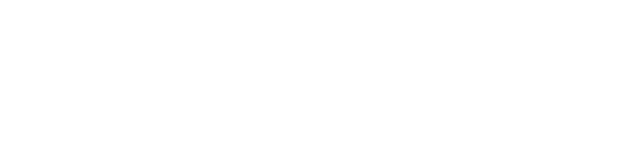
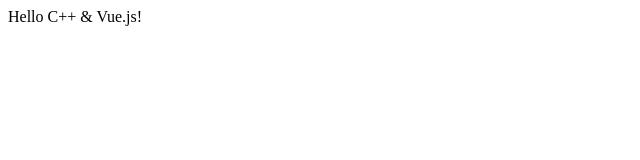
Before and after one commit to S-H-GAMELINKS/VueCpp, a Vue app: page assets/index.html in a window 1280 px wide. Shown: the whole page, without its empty margins (0-640 px from the left). Built offline with nearby package versions, Linux system fonts and the light colour scheme.

Commit message:
using index.js for vue.js

```diff
--- a/assets/index.html
+++ b/assets/index.html
@@ -1,5 +1,12 @@
 <html>
-<head>
-    <meta http-equiv="Content-Type" content="text/html; charset=UTF-8">
-</head>
+    <head>
+        <meta http-equiv="Content-Type" content="text/html; charset=UTF-8">
+    </head>
+    <body>
+        <div id="app">
+            {{message}}
+        </div>
+
+        <script src="./index.js"></script>
+    </body>
 </html>
```
